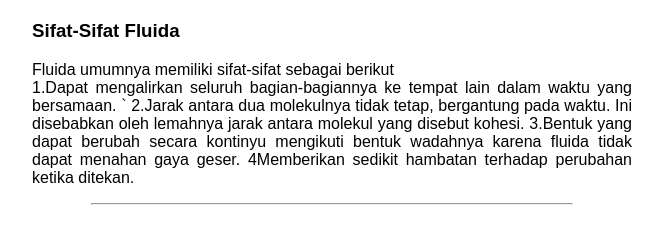
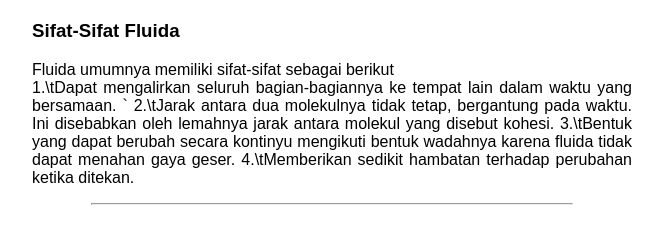
Before and after one commit to LLENN8/kodular_content, a plain HTML site: page sifat fluida.html in a window 1280 px wide. Shown: the whole page, without its empty margins (308-971 px from the left). Drawn offline with Linux system fonts and the light colour scheme.

Commit message:
Update sifat fluida.html

```diff
--- a/sifat fluida.html
+++ b/sifat fluida.html
@@ -28,10 +28,10 @@
     <p>
         Fluida umumnya memiliki sifat-sifat sebagai berikut
         <br>
-        1.<t>Dapat mengalirkan seluruh bagian-bagiannya ke tempat lain dalam waktu yang bersamaan.
-`       2.<t>Jarak antara dua molekulnya tidak tetap, bergantung pada waktu. Ini disebabkan oleh lemahnya jarak antara molekul yang disebut kohesi.
-        3.<t>Bentuk yang dapat berubah secara kontinyu mengikuti bentuk wadahnya karena fluida tidak dapat menahan gaya geser.
-        4<t>Memberikan sedikit hambatan terhadap perubahan ketika ditekan.
+        1.\tDapat mengalirkan seluruh bagian-bagiannya ke tempat lain dalam waktu yang bersamaan.
+`       2.\tJarak antara dua molekulnya tidak tetap, bergantung pada waktu. Ini disebabkan oleh lemahnya jarak antara molekul yang disebut kohesi.
+        3.\tBentuk yang dapat berubah secara kontinyu mengikuti bentuk wadahnya karena fluida tidak dapat menahan gaya geser.
+        4.\tMemberikan sedikit hambatan terhadap perubahan ketika ditekan.
 
     </p>
     <hr>
```
